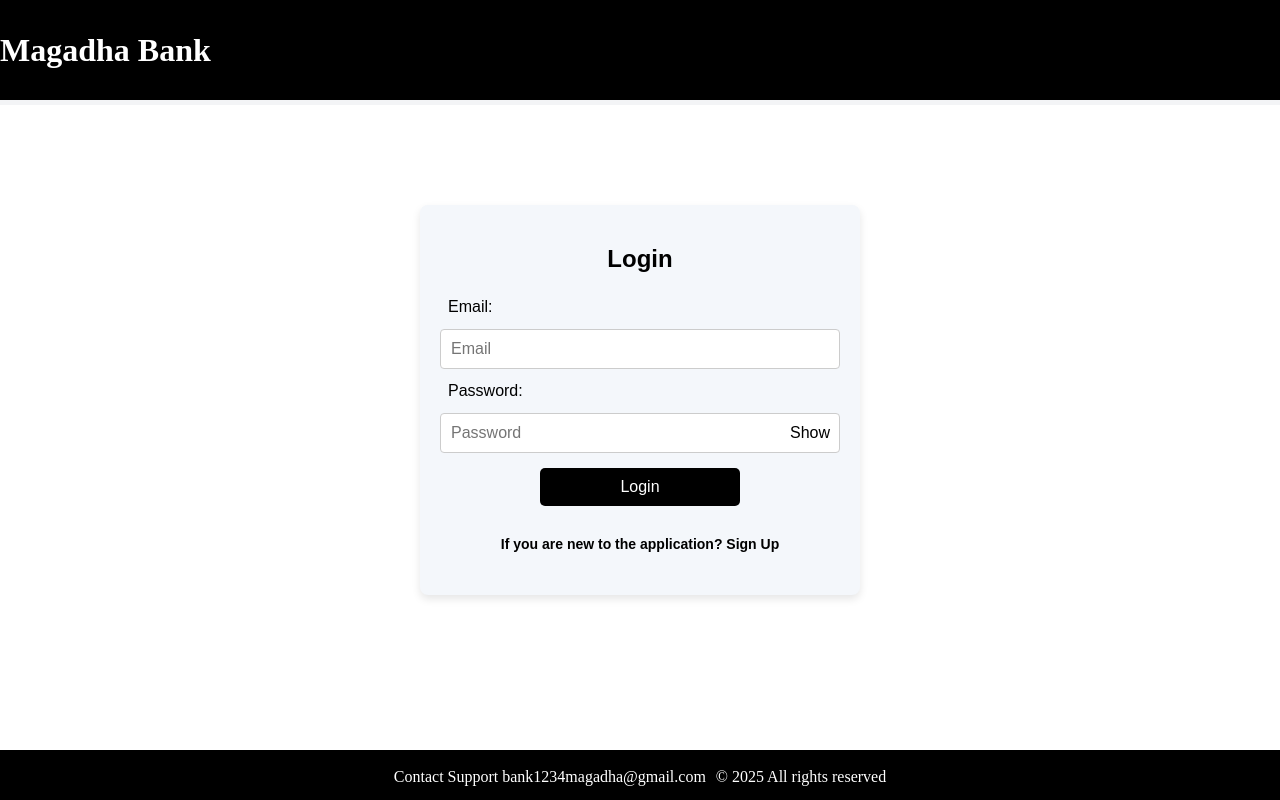
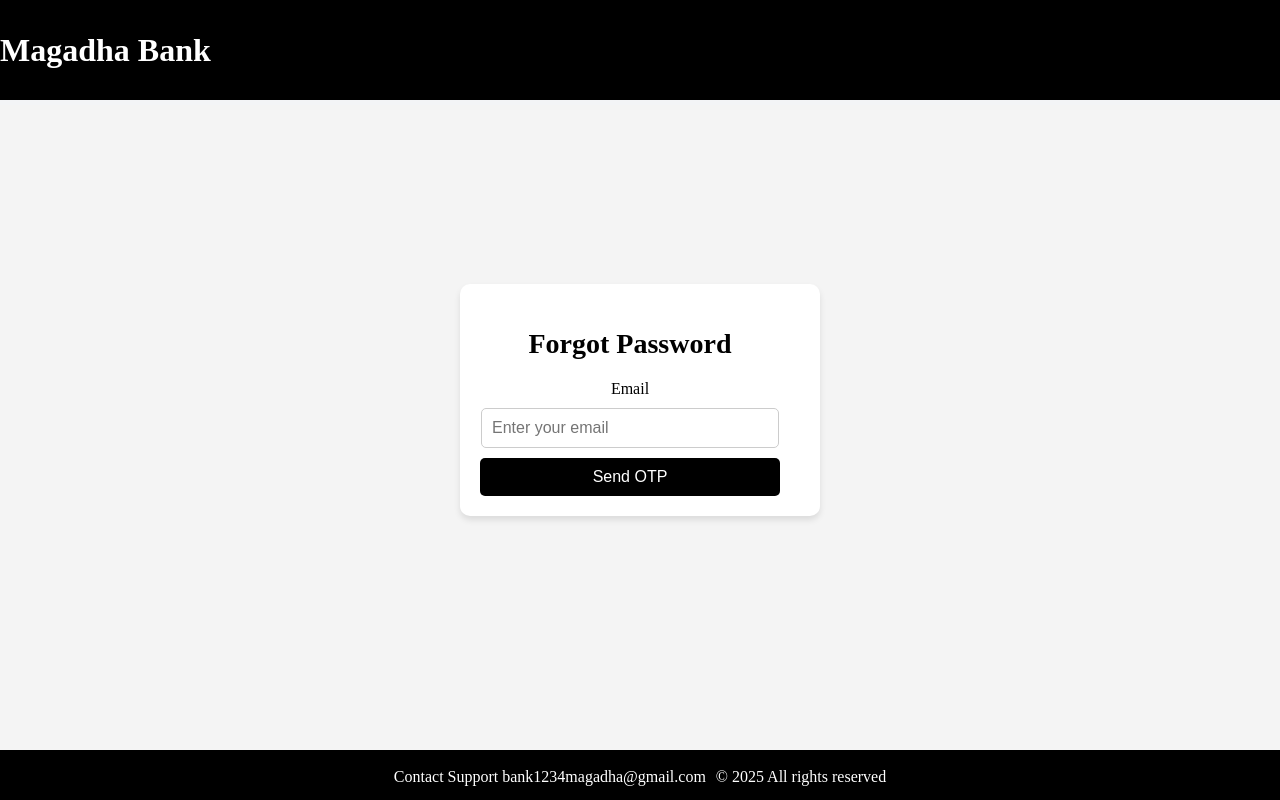
Before and after one commit to jagadeeshpj1610/bankProject, a React (Vite) app in the folder frontend/: page /forgot-password in a window 1280 px wide. Before the commit this address led to /login. Built offline with nearby package versions, Linux system fonts and the light colour scheme.

Commit message:
add the forgot password feature

```diff
--- a/frontend/src/components/App.jsx
+++ b/frontend/src/components/App.jsx
@@ -4,6 +4,7 @@ import UserSidebar from "./userSidebar";
 import UserHome from "./userDashboard";
 import AdminHome from "./Adminhome";
 import LoginPage from "./loginPage";
+import ForgotPassword from "./ForgotPassword";
 import MoneyTransfer from "./Moneytransfer";
 import CreateAccount from "./CreateAccount";
 import UserMoneyTransfer from "../components/userMoneyTransfer";
@@ -23,6 +24,7 @@ const App = () => {
       <Routes>
         <Route path="/" element={<Welcome />} />
         <Route path="/login" element={<LoginPage />} />
+        <Route path="/forgot-password" element={<ForgotPassword />} />
         <Route path="/usersignup" element={<UserSignup />} />
         <Route path="/logout" element={<Logout />} />
         <Route path="/userhome" element={<ProtectedRoute role="user"><div className="mainContent"><UserSidebar /><UserHome /></div></ProtectedRoute>} />
--- /dev/null
+++ b/frontend/src/components/ForgotPassword.jsx
@@ -0,0 +1,168 @@
+import React, { useState } from "react";
+import { useNavigate } from "react-router-dom";
+import "../css/ForgotPassword.css";
+
+const ForgotPassword = () => {
+    const [email, setEmail] = useState("");
+    const [otp, setOtp] = useState("");
+    const [newPassword, setNewPassword] = useState("");
+    const [confirmPassword, setConfirmPassword] = useState("");
+    const [step, setStep] = useState(1);
+    const [errorMessage, setErrorMessage] = useState("");
+    const [successMessage, setSuccessMessage] = useState("");
+    const navigate = useNavigate();
+
+    const sendOtp = async () => {
+        if (!email) {
+            setErrorMessage("Email is required.");
+            return;
+        }
+
+        try {
+            const response = await fetch("http://localhost:8000/api/auth/send-otp", {
+                method: "POST",
+                headers: { "Content-Type": "application/json" },
+                body: JSON.stringify({ email }),
+            });
+            const data = await response.json();
+
+            if (data.message === "OTP sent successfully.") {
+                setStep(2);
+                setErrorMessage("");
+            } else {
+                setErrorMessage("Failed to send OTP. Try again.");
+            }
+        } catch (error) {
+            setErrorMessage("Something went wrong. Try again.");
+            console.error("Error sending OTP:", error);
+        }
+    };
+
+    const verifyOtp = async () => {
+        if (!otp) {
+            setErrorMessage("OTP is required.");
+            return;
+        }
+
+        try {
+            const response = await fetch("http://localhost:8000/api/auth/verify-otp", {
+                method: "POST",
+                headers: { "Content-Type": "application/json" },
+                body: JSON.stringify({ email, otp }),
+            });
+            const data = await response.json();
+
+            if (data.message === "OTP verified. You can reset your password now.") {
+                setStep(3);
+                setErrorMessage("");
+            } else {
+                setErrorMessage("Invalid OTP. Try again.");
+            }
+        } catch (error) {
+            setErrorMessage("Something went wrong. Try again.");
+            console.error("Error verifying OTP:", error);
+        }
+    };
+
+    const resetPassword = async () => {
+        if (!newPassword || !confirmPassword) {
+            setErrorMessage("Both password fields are required.");
+            return;
+        }
+
+        if (newPassword !== confirmPassword) {
+            setErrorMessage("Passwords do not match.");
+            return;
+        }
+
+        try {
+            const response = await fetch("http://localhost:8000/api/auth/reset-password", {
+                method: "POST",
+                headers: { "Content-Type": "application/json" },
+                body: JSON.stringify({ email, newPassword }),
+            });
+            const data = await response.json();
+
+            if (data.message === "Password reset successful. You can now log in.") {
+                setStep(4);
+                setSuccessMessage("Password reset successful. Redirecting to login...");
+                setErrorMessage("");
+
+                setTimeout(() => {
+                    navigate("/login");
+                }, 5000);
+            } else {
+                setErrorMessage("Failed to reset password. Try again.");
+            }
+        } catch (error) {
+            setErrorMessage("Something went wrong. Try again.");
+            console.error("Error resetting password:", error);
+        }
+    };
+
+    return (
+        <div className="forgot-password-container">
+            {step === 1 && (
+                <div className="form-card">
+                    <h2>Forgot Password</h2>
+                    <label>Email</label>
+                    <input
+                        type="email"
+                        placeholder="Enter your email"
+                        value={email}
+                        onChange={(e) => setEmail(e.target.value)}
+                        className="input-field"
+                    />
+                    <button onClick={sendOtp} className="action-button" disabled={!email}>Send OTP</button>
+                    {errorMessage && <p className="error-message">{errorMessage}</p>}
+                </div>
+            )}
+            {step === 2 && (
+                <div className="form-card">
+                    <h2>Enter OTP</h2>
+                    <label>OTP</label>
+                    <input
+                        type="text"
+                        placeholder="Enter OTP"
+                        value={otp}
+                        onChange={(e) => setOtp(e.target.value)}
+                        className="input-field"
+                    />
+                    <button onClick={verifyOtp} className="action-button" disabled={!otp}>Verify OTP</button>
+                    {errorMessage && <p className="error-message">{errorMessage}</p>}
+                </div>
+            )}
+            {step === 3 && (
+                <div className="form-card">
+                    <h2>Reset Password</h2>
+                    <label>New Password</label>
+                    <input
+                        type="password"
+                        placeholder="New Password"
+                        value={newPassword}
+                        onChange={(e) => setNewPassword(e.target.value)}
+                        className="input-field"
+                    />
+                    <label>Confirm Password</label>
+                    <input
+                        type="password"
+                        placeholder="Confirm Password"
+                        value={confirmPassword}
+                        onChange={(e) => setConfirmPassword(e.target.value)}
+                        className="input-field"
+                    />
+                    <button onClick={resetPassword} className="action-button" disabled={!newPassword || !confirmPassword}>Reset</button>
+                    {errorMessage && <p className="error-message">{errorMessage}</p>}
+                </div>
+            )}
+            {step === 4 && (
+                <div className="form-card success-message">
+                    <h2>Password Reset Successful</h2>
+                    <p>{successMessage}</p>
+                </div>
+            )}
+        </div>
+    );
+};
+
+export default ForgotPassword;
--- a/frontend/src/components/loginPage.jsx
+++ b/frontend/src/components/loginPage.jsx
@@ -112,6 +112,10 @@ const LoginPage = () => {
             </p>
           )}
 
+          <h5 className="forgotPasswordLink">
+            <Link to="/forgot-password">Forgot Password?</Link>
+          </h5>
+
           <button
             type="submit"
             className="loginButton"
--- /dev/null
+++ b/frontend/src/css/ForgotPassword.css
@@ -0,0 +1,54 @@
+.forgot-password-container {
+  display: flex;
+  justify-content: center;
+  align-items: center;
+  height: 100vh;
+  background-color: #f4f4f4;
+}
+
+.form-card {
+  background: white;
+  padding: 20px;
+  padding-right: 40px;
+  border-radius: 10px;
+  box-shadow: 0px 4px 6px rgba(0, 0, 0, 0.1);
+  text-align: center;
+  width: 300px;
+}
+
+.input-field {
+  width: 92%;
+  padding: 10px;
+  margin: 10px 0;
+  border: 1px solid #ccc;
+  border-radius: 5px;
+  font-size: 16px;
+}
+
+.action-button {
+  width: 100%;
+  padding: 10px;
+  background-color: black;
+  color: white;
+  border: none;
+  border-radius: 5px;
+  cursor: pointer;
+  font-size: 16px;
+}
+
+
+
+.error-message {
+  color: red;
+  margin-top: 10px;
+  font-size: 14px;
+}
+
+.success-message h2 {
+  color: green;
+}
+
+.forgot-password-container label{
+
+  text-align: left;
+}
```
Also changed, not shown: 2 other files (tests, documents, lock files or other folders).
